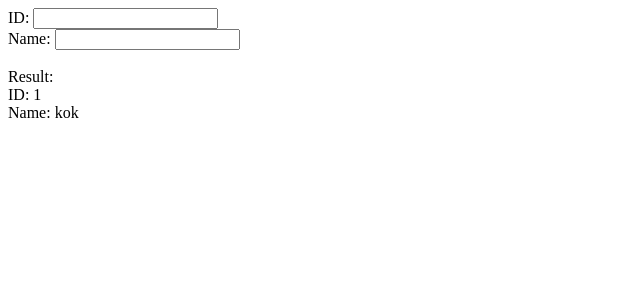
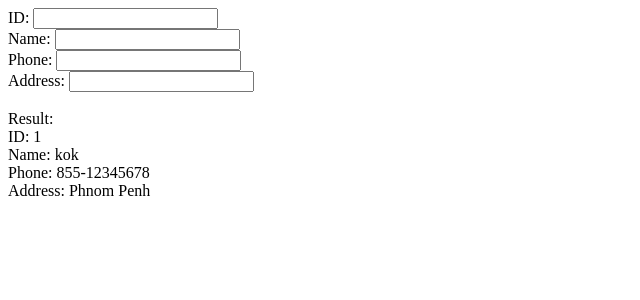
Before and after one commit to Mengsreang-Chhoeung/reactjs-youtube, a React (Vite) app in the folder learn-reactjs/: page / in a window 1280 px wide. Shown: the top 300 px of the page, without its empty margins (0-640 px from the left). Built offline with nearby package versions, Linux system fonts and the light colour scheme.

Commit message:
teaching about updating nested object in state

```diff
--- a/learn-reactjs/src/components/State/Object.tsx
+++ b/learn-reactjs/src/components/State/Object.tsx
@@ -1,14 +1,24 @@
 import React, { useState } from "react";
+
+type StudentTypeContact = {
+  phone: string;
+  address: string;
+};
 
 type StudentType = {
   id: number;
   name: string;
+  contact: StudentTypeContact;
 };
 
 const ObjectState: React.FC = () => {
   const [studentData, setStudentData] = useState<StudentType>({
     id: 1,
     name: "kok",
+    contact: {
+      phone: "855-12345678",
+      address: "Phnom Penh",
+    },
   });
 
   console.log("Hello Student Data: ", studentData);
@@ -23,6 +33,22 @@ const ObjectState: React.FC = () => {
     setStudentData({ ...studentData, name: value });
   };
 
+  const handlePhoneChange = (e: React.ChangeEvent<HTMLInputElement>) => {
+    const value = e.target.value === "" ? "n/a" : e.target.value;
+    setStudentData({
+      ...studentData,
+      contact: { ...studentData.contact, phone: value },
+    });
+  };
+
+  const handleAddressChange = (e: React.ChangeEvent<HTMLInputElement>) => {
+    const value = e.target.value === "" ? "n/a" : e.target.value;
+    setStudentData({
+      ...studentData,
+      contact: { ...studentData.contact, address: value },
+    });
+  };
+
   return (
     <div>
       <div>
@@ -33,6 +59,14 @@ const ObjectState: React.FC = () => {
         <label htmlFor="name">Name: </label>
         <input type="text" onChange={handleNameChange} />
       </div>
+      <div>
+        <label htmlFor="phone">Phone: </label>
+        <input type="text" onChange={handlePhoneChange} />
+      </div>
+      <div>
+        <label htmlFor="address">Address: </label>
+        <input type="text" onChange={handleAddressChange} />
+      </div>
 
       <br />
 
@@ -40,6 +74,13 @@ const ObjectState: React.FC = () => {
         Result:
         <div>ID: {studentData !== undefined ? studentData.id : "n/a"}</div>
         <div>Name: {studentData !== undefined ? studentData.name : "n/a"}</div>
+        <div>
+          Phone: {studentData !== undefined ? studentData.contact.phone : "n/a"}
+        </div>
+        <div>
+          Address:{" "}
+          {studentData !== undefined ? studentData.contact.address : "n/a"}
+        </div>
       </div>
     </div>
   );
```
